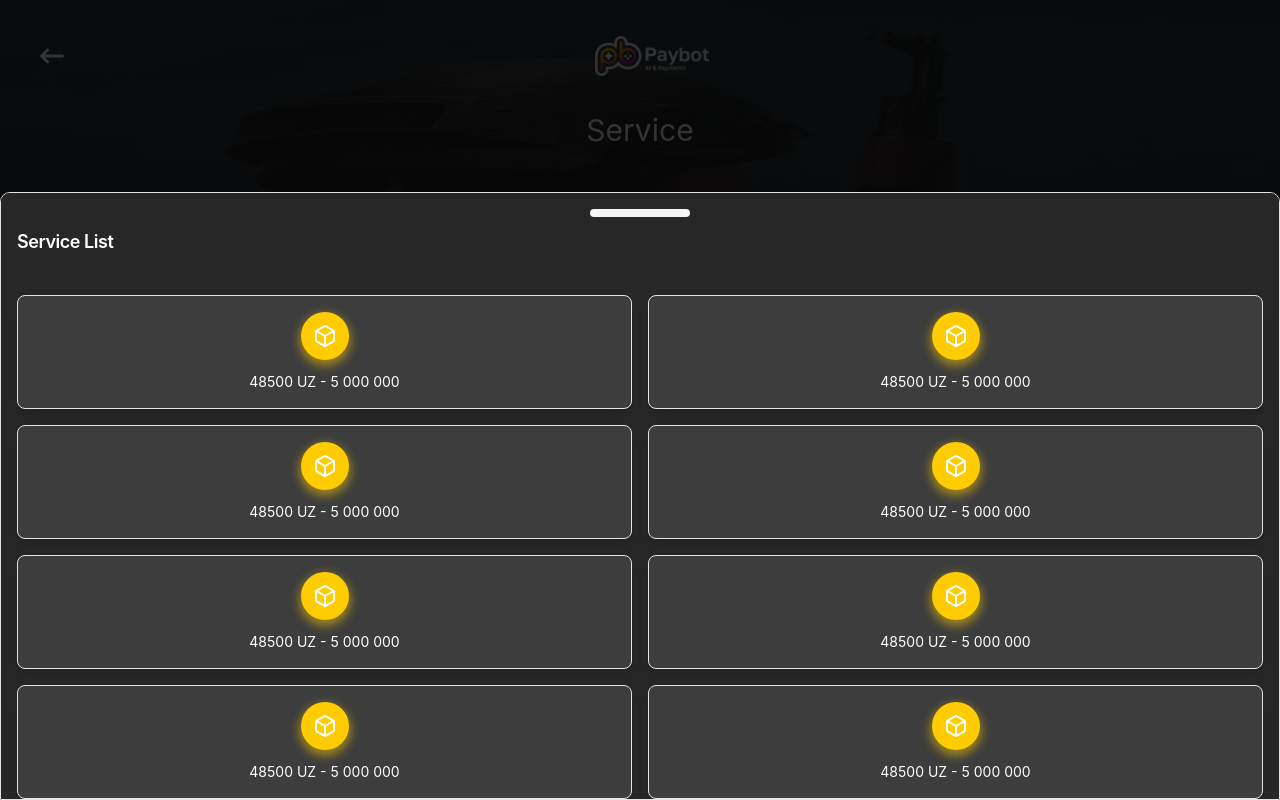
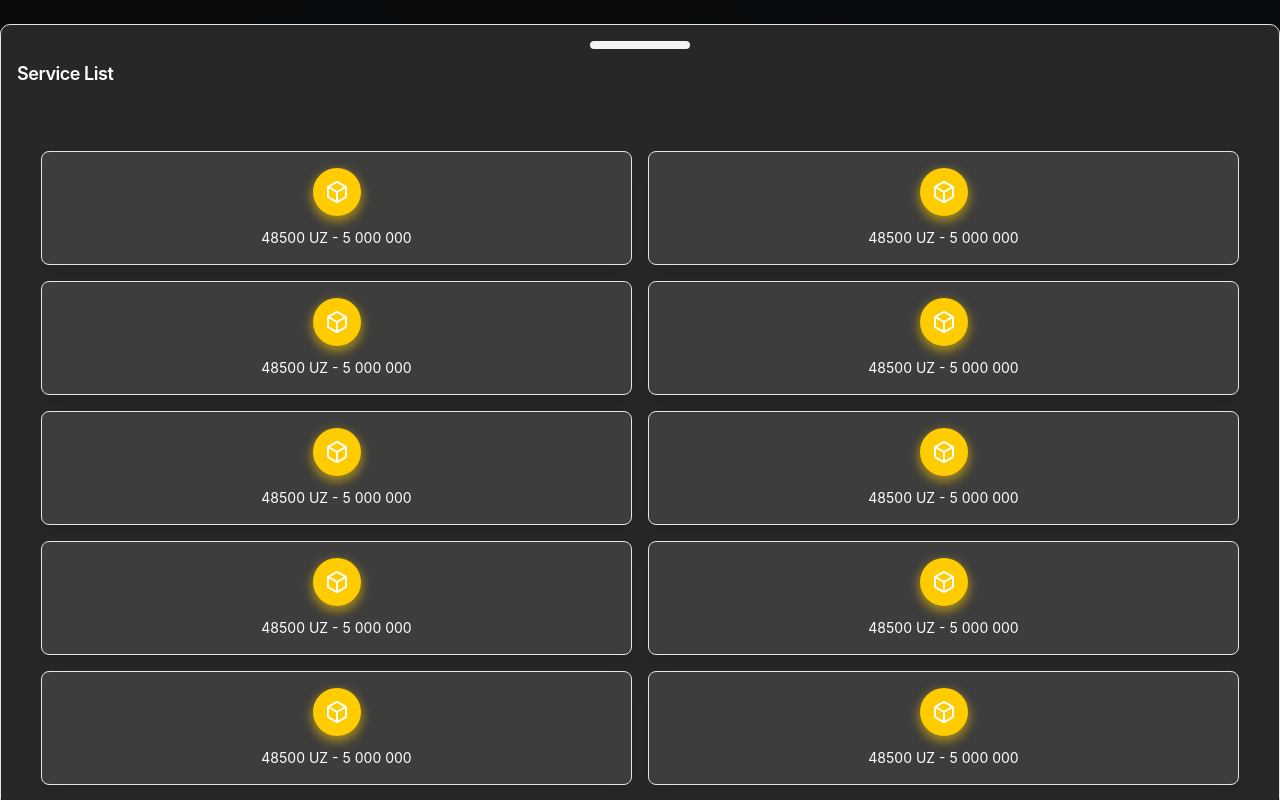
Before and after one commit to fotimaruziyeva/paybot, a React (Vite) app: page /service in a window 1280 px wide. Both pictures are taken after a click on the button "Service". Shown: the top 800 px of the page. Built offline with nearby package versions, Linux system fonts and the light colour scheme.

Commit message:
service add cart

```diff
--- a/src/constants/index.ts
+++ b/src/constants/index.ts
@@ -87,5 +87,12 @@ export const serviceList = [
 	{ id: 6, price: '48500 UZ', amount: '5 000 000' },
 	{ id: 7, price: '48500 UZ', amount: '5 000 000' },
 	{ id: 8, price: '48500 UZ', amount: '5 000 000' },
-
+	{ id: 9, price: '48500 UZ', amount: '5 000 000'},
+	{id: 10, price: '48500 UZ', amount: '5 000 000'},
+	{id: 11, price: '48500 UZ', amount: '5 000 000'},
+	{id:12, price: '48500 UZ', amount: '5 000 000'},
+	{id:14, price: '48500 UZ', amount: '5 000 000'},
+	{id:15, price: '48500 UZ', amount: '5 000 000'},
+	{id:16, price: '48500 UZ', amount: '5 000 000'},
+	{id:16, price: '48500 UZ', amount: '5 000 000'},
 ]
--- a/src/pages/Service.tsx
+++ b/src/pages/Service.tsx
@@ -43,17 +43,15 @@ export function Service() {
                   <GoChevronDown className="absolute right-2 top-1/2 transform -translate-y-1/2" />
                 </div>
               </DrawerTrigger>
-              <DrawerContent className=" bg-[#272727] text-white overflow-y-auto ">
-                <div className=" ">
+              <DrawerContent className="bg-[#272727] text-white">
+        <div className="h-full">
        <DrawerHeader>
-                    <DrawerTitle className="text-left">
-                      Service List{" "}
-                    </DrawerTitle>
+        <DrawerTitle className="text-left">Service List</DrawerTitle>
        </DrawerHeader>
-                  <div className="p-4 pb-0 ">
+       <div className="p-10 pb-0 h-[calc(100vh-100px)] overflow-y-auto">
       {/* Service List */}
-                    <div className="mt-3" >
-                      <div className="grid grid-cols-2 gap-4 ">
+      <div className="mt-3">
+        <div className="grid grid-cols-2 gap-4">
           {serviceList.map((service) => (
             <div
               key={service.id}
@@ -72,12 +70,13 @@ export function Service() {
     </div>
   </div>
 </DrawerContent>
+
             </Drawer>
             <div className="flex flex-col gap-2 mt-2">
               <Label>User id</Label>
               <Input
                 className="px-3 py-2 bg-[#272727] border-none"
-                placeholder="000000000"
+                placeholder="00 00 00 00 00"
               ></Input>
             </div>
           </div>
```
Lines whose indentation alone changed are shown as unchanged.
